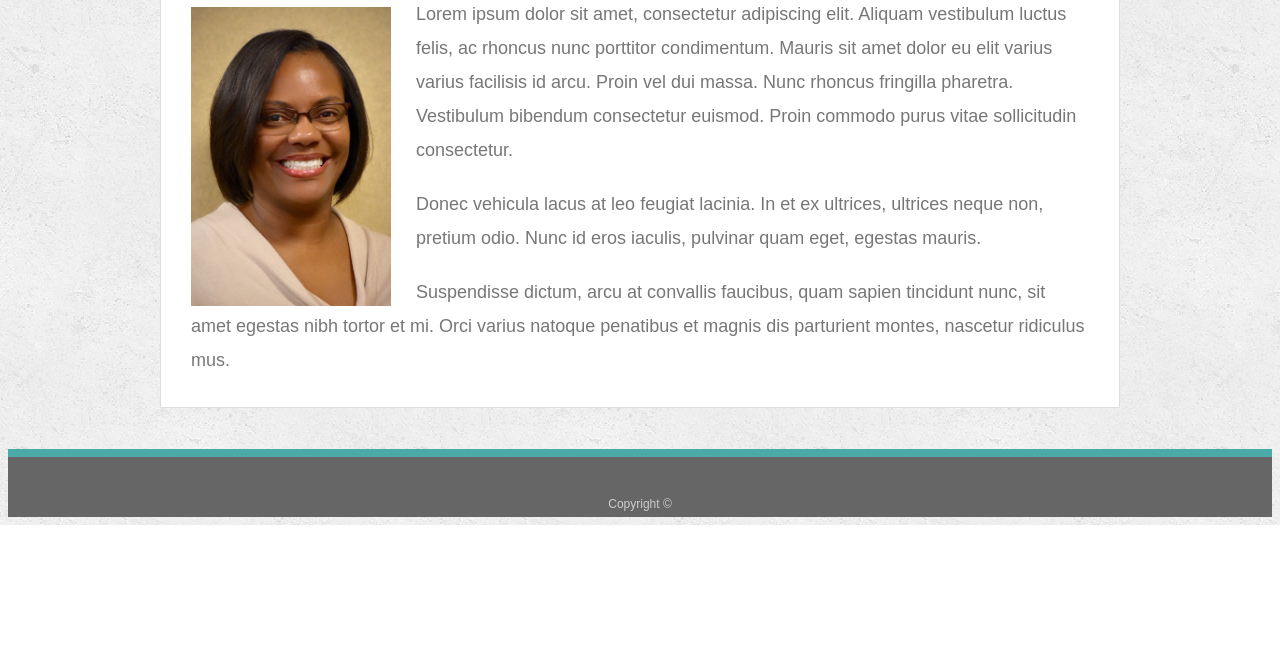
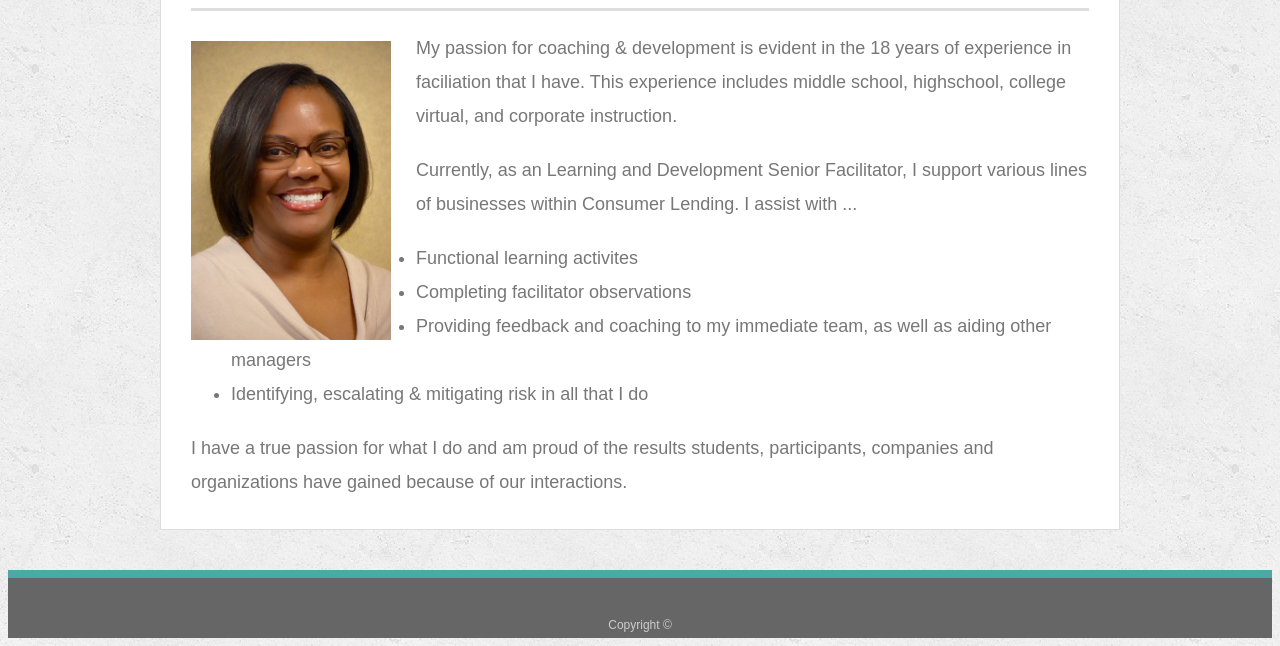
Before and after one commit to demiddleton/Responsive-Portfolio, a plain HTML site: page index.html in a window 1280 px wide. Shown: the part 289-935 px from the top of the page. Before the commit the page ends 814 px from the top, so only its background shows below. Drawn offline with Linux system fonts and the light colour scheme.

Commit message:
inserted elevator speech on index page

```diff
--- a/assets/css/style.css
+++ b/assets/css/style.css
@@ -122,7 +122,7 @@ h3, h2 {
 #main-container {
   padding-top: 130px;
   min-height: calc(100vh - 70px);
-}
+  }
 
 .main-section {
   float: left;
--- a/index.html
+++ b/index.html
@@ -19,23 +19,33 @@
             </nav>
         </div>
     </header>
-
+<br>
     <div id="main-container" class="container">
         <section class="main-section">
             <h1>About Me</h1>
 
             <img src="assets/images/Denise.JPG" class="auth-image" alt="Denise Middleton">
 
-            <p>Lorem ipsum dolor sit amet, consectetur adipiscing elit. Aliquam vestibulum luctus felis, ac rhoncus nunc
-                porttitor condimentum. Mauris sit amet dolor eu elit varius varius facilisis id arcu. Proin vel dui
-                massa. Nunc rhoncus fringilla pharetra. Vestibulum bibendum consectetur euismod. Proin commodo purus
-                vitae sollicitudin consectetur.</p>
+            <p>
+                My passion for coaching & development is evident in the 18 years of experience in faciliation that I
+                have. This experience includes middle school, highschool, college virtual, and corporate instruction.
+            </P>
 
-            <p>Donec vehicula lacus at leo feugiat lacinia. In et ex ultrices, ultrices neque non, pretium odio. Nunc id
-                eros iaculis, pulvinar quam eget, egestas mauris.</p>
 
-            <p>Suspendisse dictum, arcu at convallis faucibus, quam sapien tincidunt nunc, sit amet egestas nibh tortor
-                et mi. Orci varius natoque penatibus et magnis dis parturient montes, nascetur ridiculus mus.</p>
+            <p>   Currently, as an Learning and Development Senior Facilitator, I support various lines of businesses
+                within Consumer Lending. I assist with ...
+                <ul>
+                    <li>Functional learning activites </li>
+                    <li>Completing facilitator observations </li>
+                    <li>Providing feedback and coaching to my immediate team, as well as aiding other managers </li>
+                    <li>Identifying, escalating & mitigating risk in all that I do </li>
+                </ul>
+            </p>
+
+            <p>
+            I have a true passion for what I do and am proud of the results students, participants, companies and
+                organizations have gained because of our interactions.
+            </p>
 
         </section>
 
```
